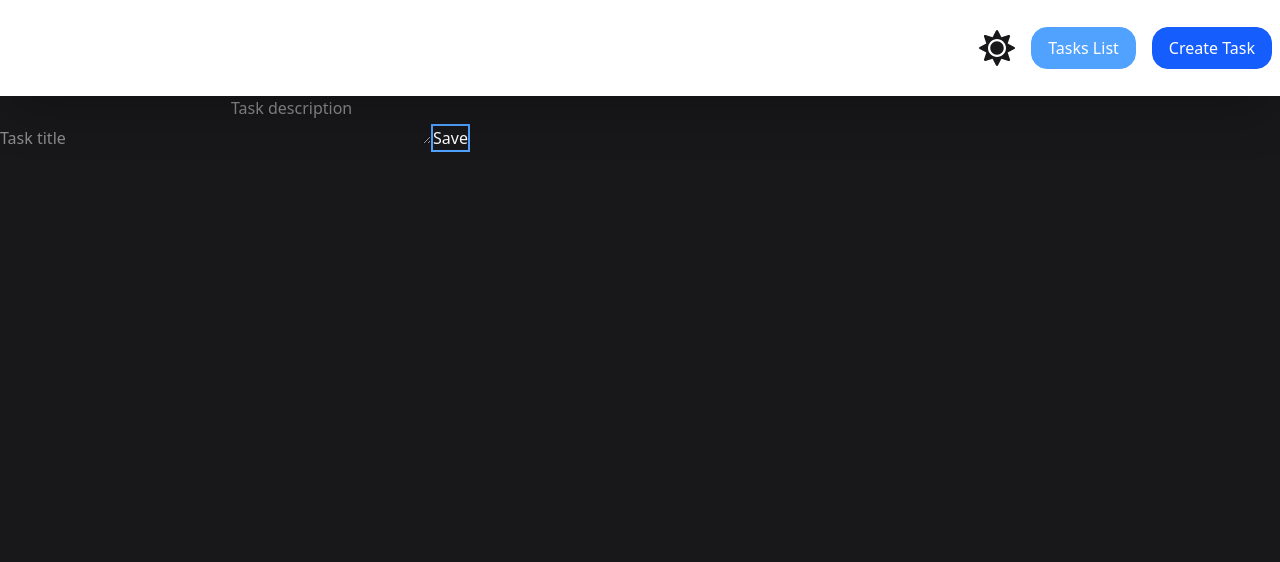
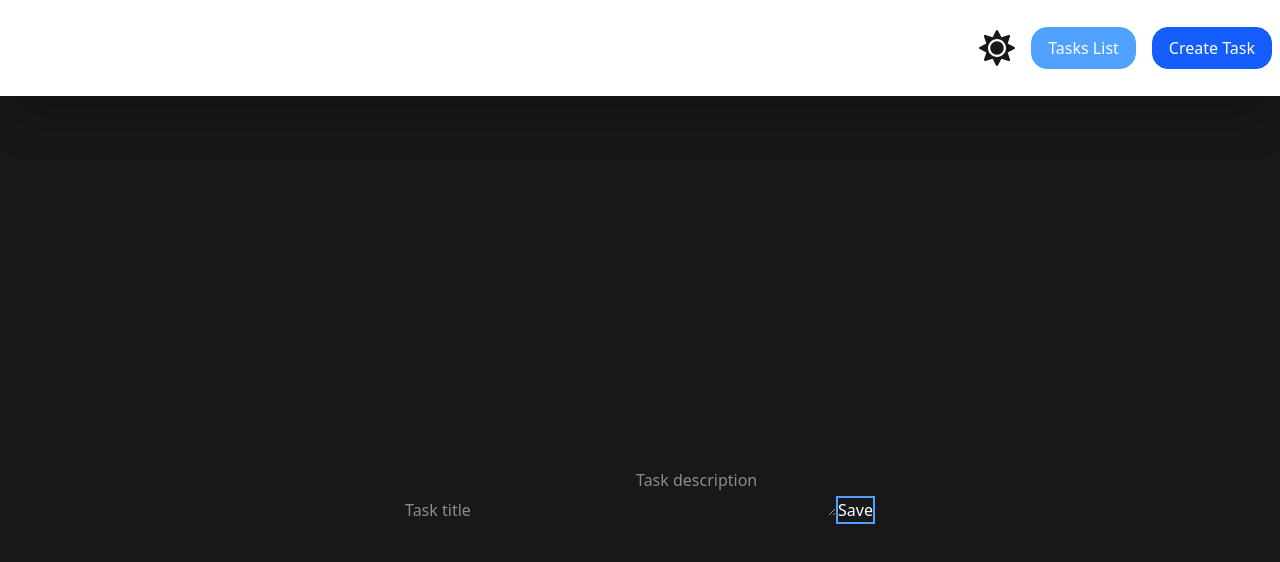
Before and after one commit to martinvega2003/redux-toolkit, a React (Vite) app in the folder client/: page /create-task in a window 1280 px wide. Shown: the top 562 px of the page. Built offline with nearby package versions, Linux system fonts and the light colour scheme.

Commit message:
Center App content

```diff
--- a/client/src/App.jsx
+++ b/client/src/App.jsx
@@ -13,7 +13,7 @@ const App = () => {
   console.log(taskState)
   return ( // Wrap the App with the redux Provider and pass the store as prop
     <ThemeModeProvider>
-      <div className="dark:bg-zinc-900 text-black dark:text-white h-screen">
+      <div className="dark:bg-zinc-900 text-black dark:text-white h-screen flex items-center justify-center">
         <BrowserRouter>
           <Navbar />
           <Routes>
```
